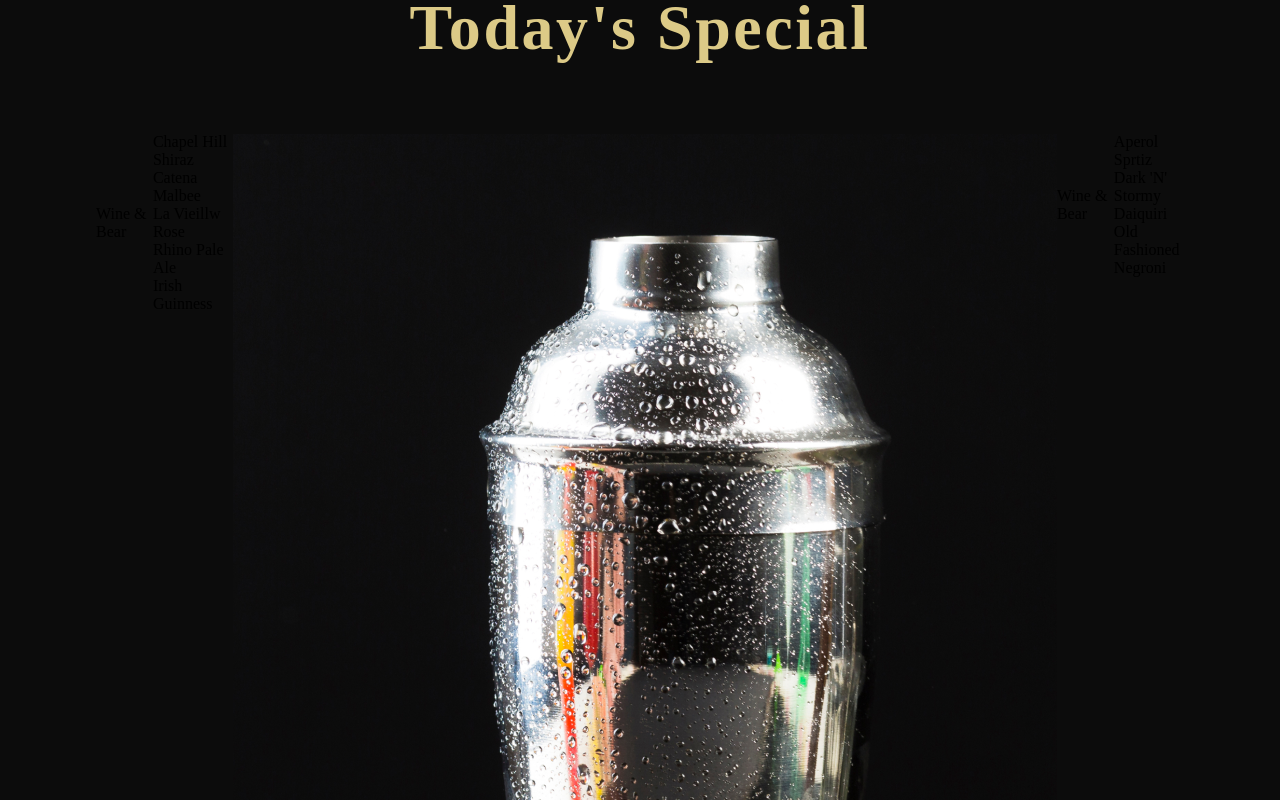
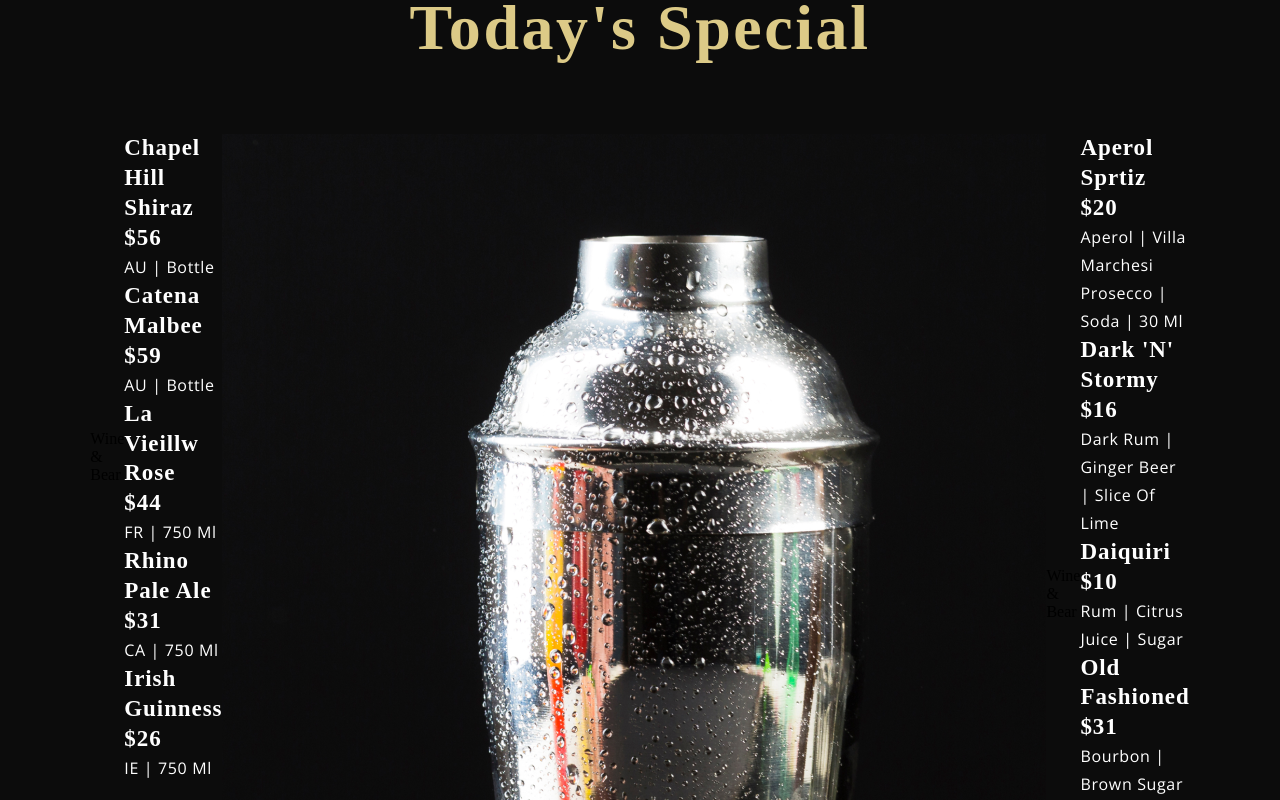
Before and after one commit to HuniaNad/restaurant-frontend-ui, a React (Create React App) app: page / in a window 1280 px wide. Shown: the part 2120-2920 px from the top of the page. Built offline with nearby package versions, Linux system fonts and the light colour scheme; a web font is replaced by a local one.

Commit message:
feat: added MenuItem component's jsx

```diff
--- a/src/components/Menuitem/MenuItem.jsx
+++ b/src/components/Menuitem/MenuItem.jsx
@@ -2,9 +2,29 @@
 
 import './MenuItem.css';
 
-const MenuItem = () => (
-  <div>
-    MenuItem
+const MenuItem = ({ title, price, tags }) => (
+  <div className='app__menuItem'>
+    <div className="app__menuItem-head">
+      <div className="app__menuItem-name">
+        <p className="p__cormorant">
+          {title}
+        </p>
+      </div>
+
+      <div className='app__menuItem-dash' />
+
+      <div className="app__menuItem-price">
+        <p className="p__cormorant">
+          {price}
+        </p>
+      </div>
+    </div>
+
+    <div className="app__menuItem-sub">
+      <p className="p__opensans">
+        {tags}
+      </p>
+    </div>
   </div>
 );
 
--- a/src/container/Menu/SpecialMenu.jsx
+++ b/src/container/Menu/SpecialMenu.jsx
@@ -17,7 +17,7 @@
           <p className='app__specialMenu-menu_heading'>Wine & Bear</p>
           <div className="app__specialMenu-menu_items">
             {data.wines.map((wine, index) => (
-              <p>{wine.title}</p>
+              <MenuItem key={wine.title + index} title={wine.title} price={wine.price} tags={wine.tags} />
             ))}
           </div>
         </div>
@@ -30,7 +30,7 @@
           <p className='app__specialMenu-menu_heading'>Wine & Bear</p>
           <div className="app__specialMenu-menu_items">
             {data.cocktails.map((cocktail, index) => (
-              <p>{cocktail.title}</p>
+              <MenuItem key={cocktail.title + index} title={cocktail.title} price={cocktail.price}  tags={cocktail.tags} />
             ))}
           </div>
         </div>
```
